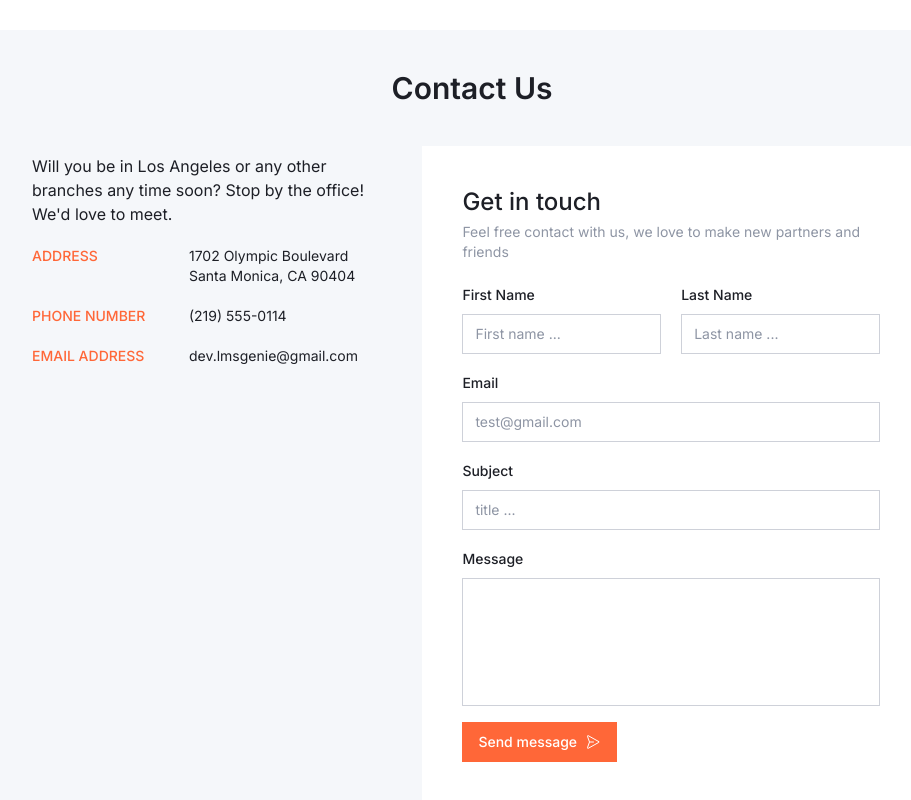
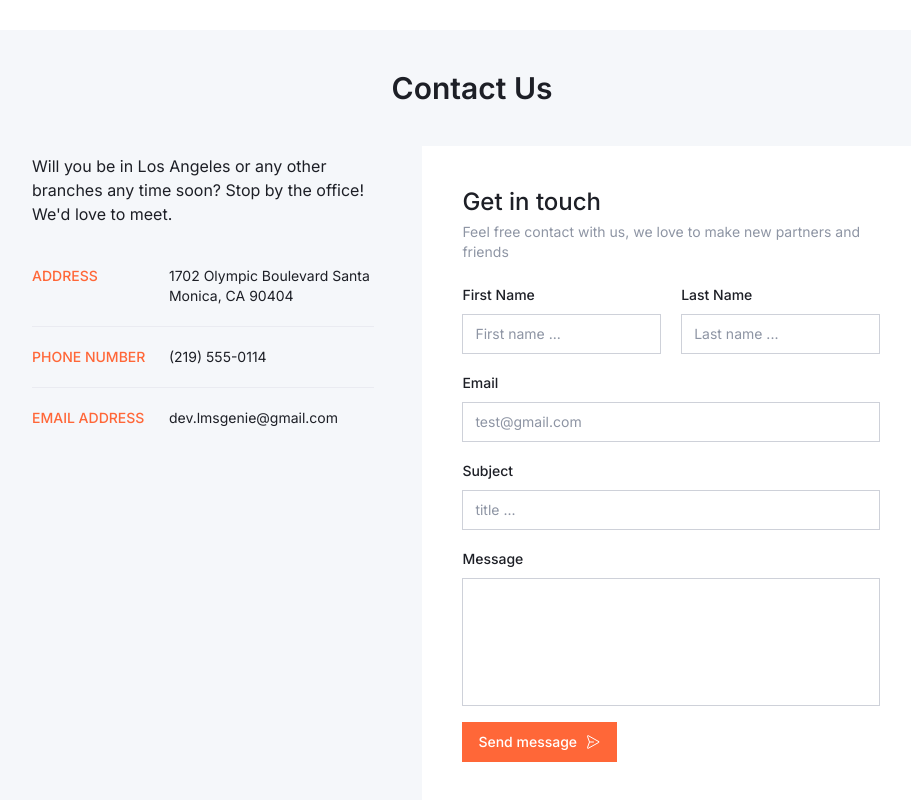
Before and after one commit to lmsGenie/lms-app, a Next.js app: page /contact in a window 1280 px wide. Shown: the part 1088-1888 px from the top of the page, without its empty margins (168-1079 px from the left). Built offline with nearby package versions, Linux system fonts and the light colour scheme.

Commit message:
style: added borders as per design on contact page

```diff
--- a/src/app/contact/page.tsx
+++ b/src/app/contact/page.tsx
@@ -109,17 +109,27 @@ const page = () => {
               Stop by the office! We'd love to meet.
             </p>
             {/* for details */}
-            <div className="grid grid-cols-[40%_auto] gap-5 text-sm">
-              <p className="font-medium uppercase text-primary-500">address</p>
+            <div className="grid grid-rows-3 text-sm">
+              <div className="grid grid-cols-[40%_auto] border-b border-gray-100 py-5">
+                <p className="font-medium uppercase text-primary-500">
+                  address
+                </p>
                 <p>{contactDetails?.address}</p>
+              </div>
+
+              <div className="grid h-fit grid-cols-[40%_auto] border-b border-gray-100 py-5">
                 <p className="font-medium uppercase text-primary-500">
                   phone number
                 </p>
                 <p>{contactDetails?.phoneNumber}</p>
+              </div>
+
+              <div className="grid h-fit grid-cols-[40%_auto]">
                 <p className="font-medium uppercase text-primary-500">
                   email address
                 </p>
                 <p>{contactDetails?.email}</p>
+              </div>
             </div>
           </section>
 
```
Lines whose indentation alone changed are shown as unchanged.
